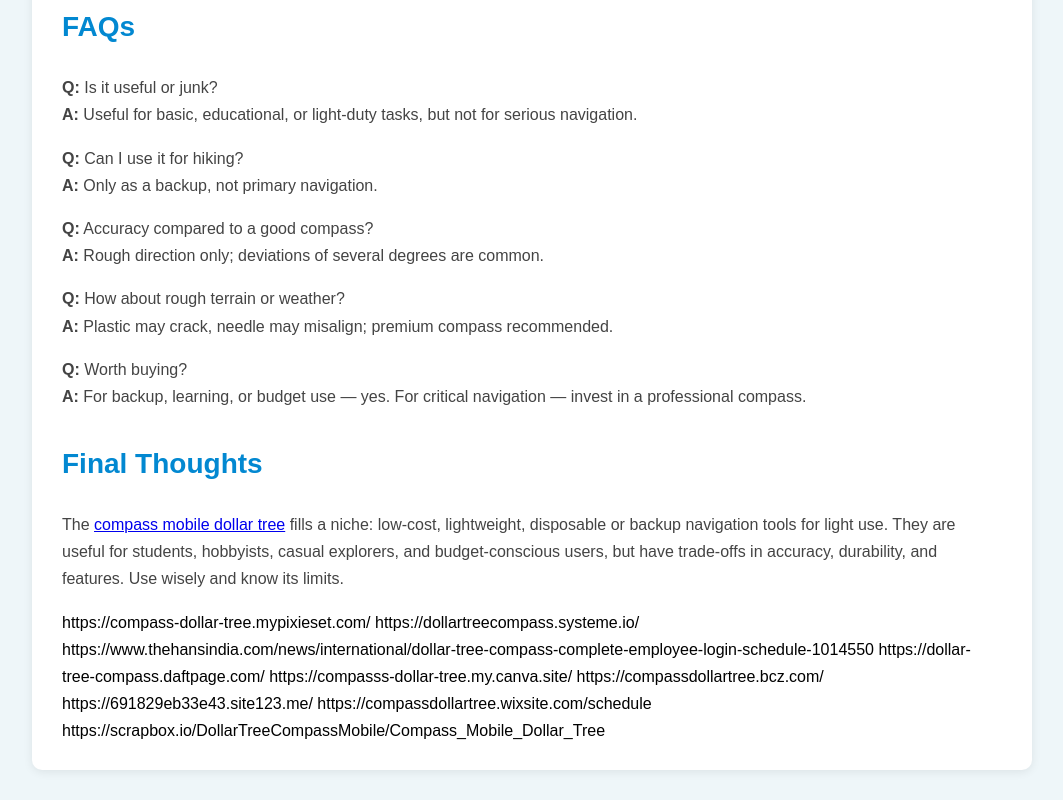
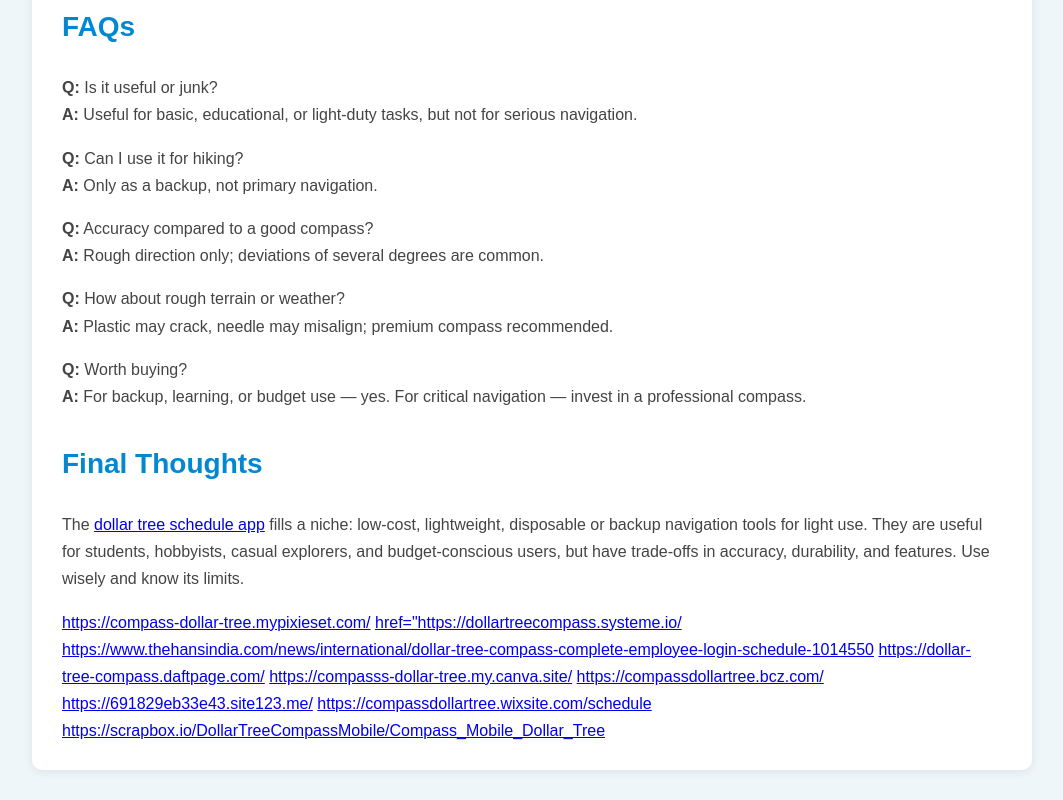
Before and after one commit to securemailpro/compass-dollar-tree, a plain HTML site: page index.html in a window 1280 px wide. Shown: the part 1981-2781 px from the top of the page, without its empty margins (108-1171 px from the left). Drawn offline with Linux system fonts and the light colour scheme.

Commit message:
Update index.html

```diff
--- a/index.html
+++ b/index.html
@@ -76,7 +76,7 @@ window.addEventListener('scroll', function(){
     </div>
 
     <div class="blog-box">
-        <p>When people refer to <a href="https://dollartreecompass.info/mobile-app/">compass dollar tree</a>, they usually mean the inexpensive magnetic compasses — often made of light plastic, with a simple magnetic needle and a basic directional dial — that appear occasionally at Dollar Tree stores, especially during camping‑gear season or in school/back‑to‑school aisles.</p>
+        <p>When people refer to <a href="https://dollartreecompass.info/login/">compass dollar tree</a>, they usually mean the inexpensive magnetic compasses — often made of light plastic, with a simple magnetic needle and a basic directional dial — that appear occasionally at Dollar Tree stores, especially during camping‑gear season or in school/back‑to‑school aisles.</p>
 
         <h2>Why Discount‑Store Compasses Exist — The Appeal of Budget Navigation Tools</h2>
         <p>Cheap compasses serve students, hobbyists, and casual users. They provide basic orientation, teaching cardinal directions, map-reading, or backyard camping without high cost.</p>
@@ -125,16 +125,17 @@ window.addEventListener('scroll', function(){
         <p><strong>Q:</strong> Worth buying? <br><strong>A:</strong> For backup, learning, or budget use — yes. For critical navigation — invest in a professional compass.</p>
 
         <h2>Final Thoughts</h2>
-        <p>The <a href="https://dollartreecompass.info/login/">compass mobile dollar tree</a> fills a niche: low-cost, lightweight, disposable or backup navigation tools for light use. They are useful for students, hobbyists, casual explorers, and budget-conscious users, but have trade-offs in accuracy, durability, and features. Use wisely and know its limits.</p>
-         https://compass-dollar-tree.mypixieset.com/
-https://dollartreecompass.systeme.io/
-https://www.thehansindia.com/news/international/dollar-tree-compass-complete-employee-login-schedule-1014550
-https://dollar-tree-compass.daftpage.com/
-https://compasss-dollar-tree.my.canva.site/
-https://compassdollartree.bcz.com/
-https://691829eb33e43.site123.me/
-https://compassdollartree.wixsite.com/schedule
-https://scrapbox.io/DollarTreeCompassMobile/Compass_Mobile_Dollar_Tree
+        <p>The <a href="https://dollartreecompass.info/mobile-app/">dollar tree schedule app</a> fills a niche: low-cost, lightweight, disposable or backup navigation tools for light use. They are useful for students, hobbyists, casual explorers, and budget-conscious users, but have trade-offs in accuracy, durability, and features. Use wisely and know its limits.</p>
+        <a href="https://compass-dollar-tree.mypixieset.com/">https://compass-dollar-tree.mypixieset.com/</a>
+        <a href="https://dollartreecompass.systeme.io/">href="https://dollartreecompass.systeme.io/</a>
+       <a href="https://www.thehansindia.com/news/international/dollar-tree-compass-complete-employee-login-schedule-1014550">https://www.thehansindia.com/news/international/dollar-tree-compass-complete-employee-login-schedule-1014550</a>
+       <a href="https://dollar-tree-compass.daftpage.com/">https://dollar-tree-compass.daftpage.com/</a>
+       <a href="https://compasss-dollar-tree.my.canva.site/">https://compasss-dollar-tree.my.canva.site/</a>
+       <a href="https://compassdollartree.bcz.com/">https://compassdollartree.bcz.com/</a>
+      <a href="https://691829eb33e43.site123.me/">https://691829eb33e43.site123.me/</a>
+      <a href="https://compassdollartree.wixsite.com/schedule">https://compassdollartree.wixsite.com/schedule</a>
+      <a href="https://scrapbox.io/DollarTreeCompassMobile/Compass_Mobile_Dollar_Tree">https://scrapbox.io/DollarTreeCompassMobile/Compass_Mobile_Dollar_Tree</a>
+    </a>
     </div>
 </div>
 </body>
```
